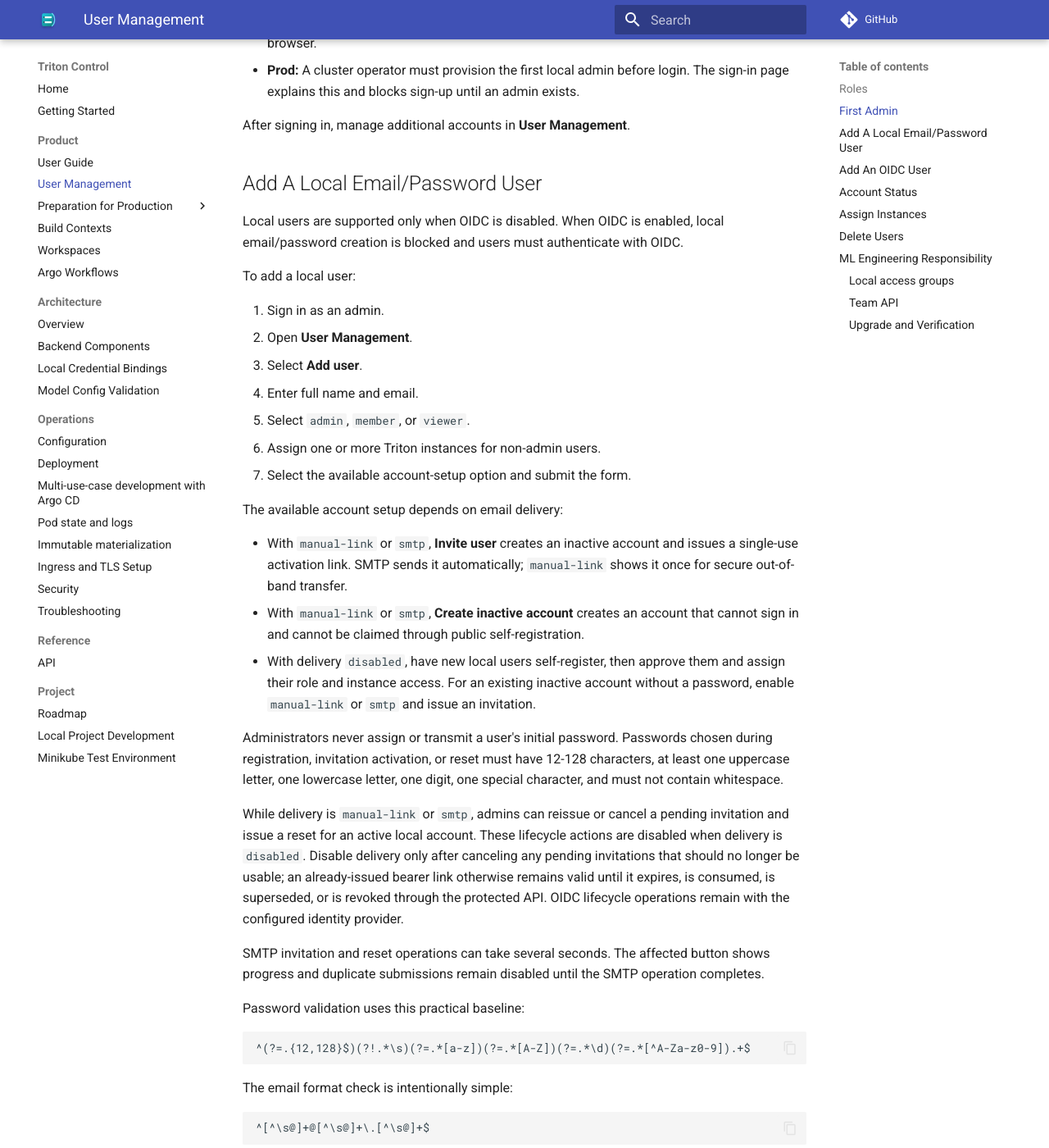
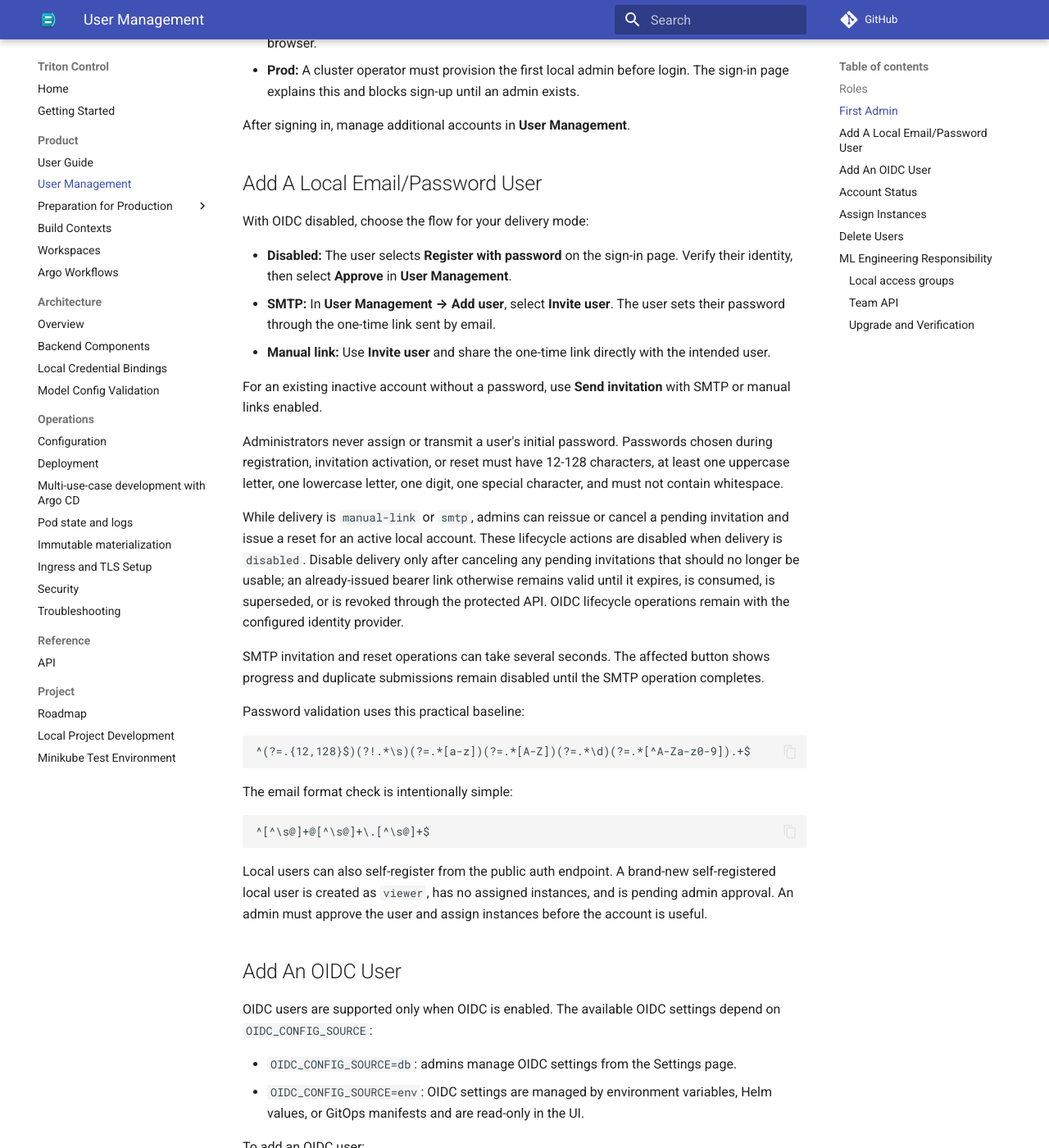
Before and after one commit to ai-lab-tech/triton-control, an MkDocs documentation site: the page built from docs/user-management.md, in a window 1280 px wide and 1400 px high, scrolled down 834 px. Shown: the whole window at 82% size. Built offline with MkDocs 1.6.1 and Material for MkDocs 9.7.7, drawn with Linux system fonts in a browser that asks for light colours; comment, search, counter and statistics services are not loaded; some of the changed text lies outside the part shown.

Commit message:
feat: enhance user management and access groups functionality
- Updated user management documentation to clarify local user creation with OIDC disabled.
- Modified smoke tests to reflect changes in user account creation and deletion processes.
- Improved user authentication tests to include registration and approval flows.
- Refactored access groups dialog to support group management and improved user experience.
- Added access groups panel for better visibility and management of user groups.
- Updated new user dialog to provide clear instructions for self-registration and approval.
- Enhanced users page to integrate access groups panel and streamline user management.

```diff
--- a/docs/user-management.md
+++ b/docs/user-management.md
@@ -28,29 +28,17 @@ After signing in, manage additional accounts in **User Management**.
 
 ## Add A Local Email/Password User
 
-Local users are supported only when OIDC is disabled. When OIDC is enabled,
-local email/password creation is blocked and users must authenticate with OIDC.
+With OIDC disabled, choose the flow for your delivery mode:
 
-To add a local user:
+- **Disabled:** The user selects **Register with password** on the sign-in page.
+  Verify their identity, then select **Approve** in **User Management**.
+- **SMTP:** In **User Management → Add user**, select **Invite user**. The user
+  sets their password through the one-time link sent by email.
+- **Manual link:** Use **Invite user** and share the one-time link directly
+  with the intended user.
 
-1. Sign in as an admin.
-2. Open **User Management**.
-3. Select **Add user**.
-4. Enter full name and email.
-5. Select `admin`, `member`, or `viewer`.
-6. Assign one or more Triton instances for non-admin users.
-7. Select the available account-setup option and submit the form.
-
-The available account setup depends on email delivery:
-
-- With `manual-link` or `smtp`, **Invite user** creates an inactive account and
-  issues a single-use activation link. SMTP sends it automatically;
-  `manual-link` shows it once for secure out-of-band transfer.
-- With `manual-link` or `smtp`, **Create inactive account** creates an account
-  that cannot sign in and cannot be claimed through public self-registration.
-- With delivery `disabled`, have new local users self-register, then approve
-  them and assign their role and instance access. For an existing inactive account
-  without a password, enable `manual-link` or `smtp` and issue an invitation.
+For an existing inactive account without a password, use **Send invitation**
+with SMTP or manual links enabled.
 
 Administrators never assign or transmit a user's initial password. Passwords
 chosen during registration, invitation activation, or reset must have 12-128
@@ -189,7 +177,7 @@ responsibility. Changes are idempotent and retained in the audit history.
 
 ### Local access groups
 
-In the shared Prod Hub, Platform/Ops can use **User Management → Access groups**
+In the shared Prod Hub, Platform/Ops can use **User Management → Group Management**
 to assign viewers and instances to a named group. A viewer's **View access sources** dialog
 shows its direct assignments and the groups that grant it access. Changes to
 group membership or instance assignments apply on subsequent requests. A user
--- /dev/null
+++ b/triton-frontend/src/app/pages/users/access-groups/access-groups-panel.component.scss
@@ -0,0 +1,38 @@
+.groups-card {
+  min-width: 0;
+  padding: var(--card-padding);
+}
+
+.groups-heading {
+  display: flex;
+  justify-content: space-between;
+  align-items: center;
+  flex-wrap: wrap;
+  gap: 1rem;
+}
+
+h2 {
+  margin: 0;
+}
+
+table {
+  width: 100%;
+  border-collapse: collapse;
+  margin-top: 1rem;
+}
+
+th,
+td {
+  padding: 0.65rem 0.5rem;
+  text-align: left;
+  border-bottom: 1px solid var(--mat-sys-outline-variant, #e2e8f0);
+}
+
+th[scope="row"] {
+  width: 100%;
+  overflow-wrap: anywhere;
+}
+
+td:last-child {
+  text-align: right;
+}
```
Also changed, not shown: triton-frontend/src/app/pages/users/access-groups/access-groups-dialog.component.html (+16 -16 lines), triton-frontend/src/app/pages/users/access-groups/access-groups-panel.component.html (added, +47 -0 lines), triton-frontend/src/app/pages/users/new-user-dialog/new-user-dialog.component.html (+15 -6 lines), triton-frontend/src/app/pages/users/users-page.component.html (+4 -11 lines), 10 other files.
